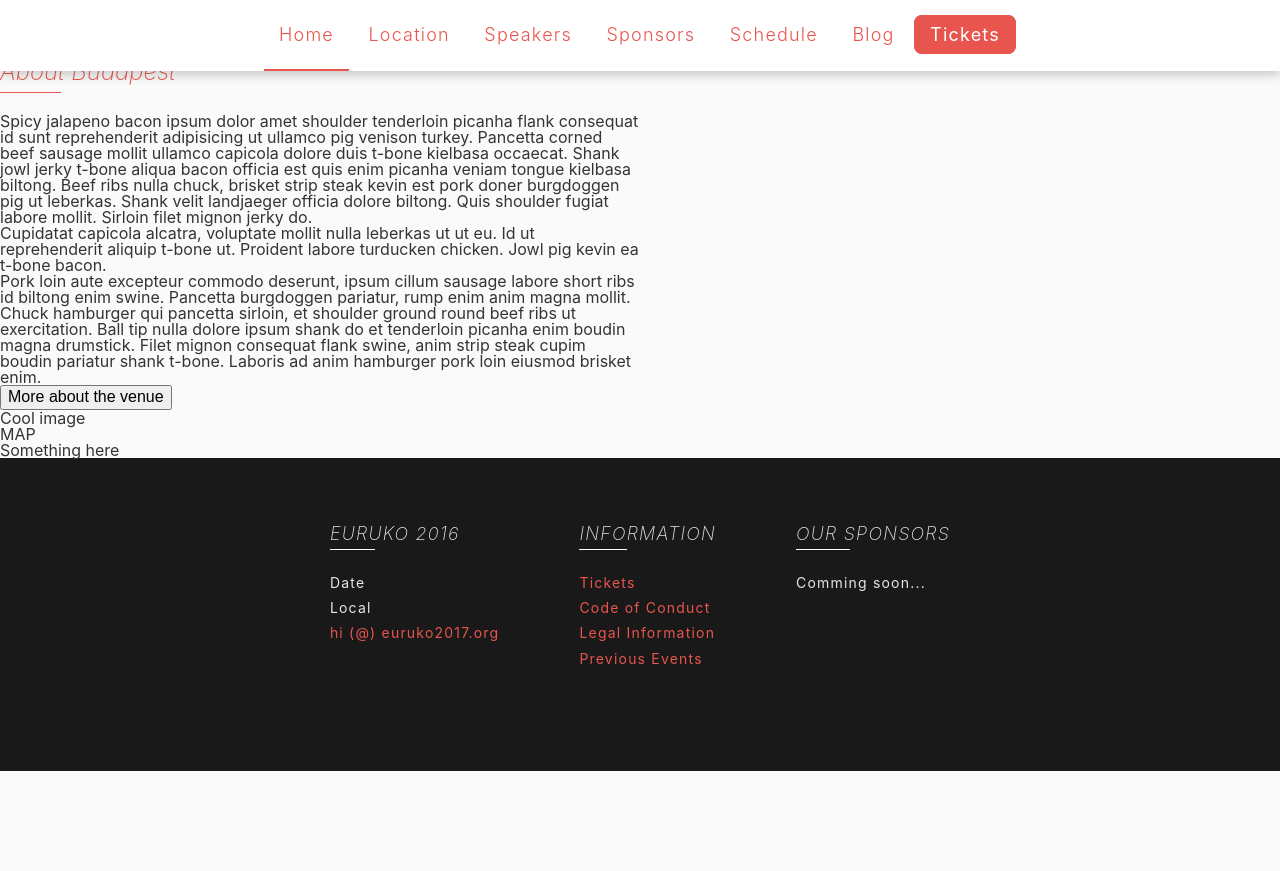
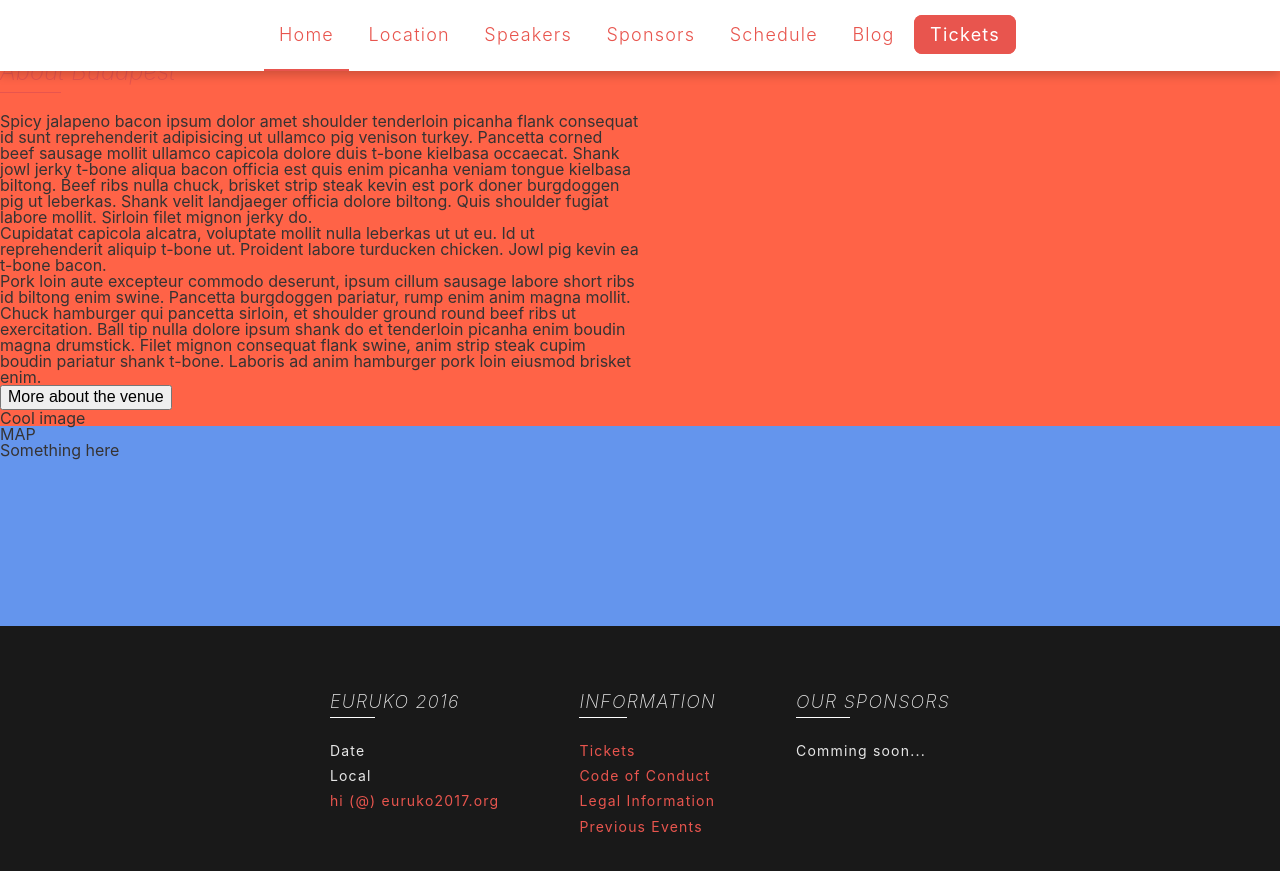
Before and after one commit to euruko/euruko2017.github.io, a Jekyll site: the page built from location.html, in a window 1280 px wide and 939 px high. Shown: the top 871 px of the window. Built offline with Jekyll 4.4.1, drawn with Linux system fonts in a browser that asks for light colours.

Commit message:
Create location page styles file and rename the section classes

```diff
--- /dev/null
+++ b/_sass/location.scss
@@ -0,0 +1,9 @@
+.section-location-about {
+  background: tomato;
+  min-height: 200px;
+}
+
+.section-location-map {
+  background: cornflowerblue;
+  min-height: 200px;
+}
--- a/assets/main.scss
+++ b/assets/main.scss
@@ -9,4 +9,5 @@
   "sections",
   "header",
   "home",
+  "location",
   "footer";
--- a/location.html
+++ b/location.html
@@ -3,7 +3,7 @@ layout: page
 title: Location
 permalink: /location/
 ---
-<section class="section section-about-budapest">
+<section class="section section-location-about">
   <div class="section-container">
     <div class="section__side">
       <h2 class="section__title">About Budapest</h2>
@@ -21,7 +21,8 @@ permalink: /location/
     </div>
   </div>
 </section>
-<section class="section section-map">
+
+<section class="section section-location-map">
   <div class="section-container">
     <div class="section__side section__side__map">
       MAP
```
